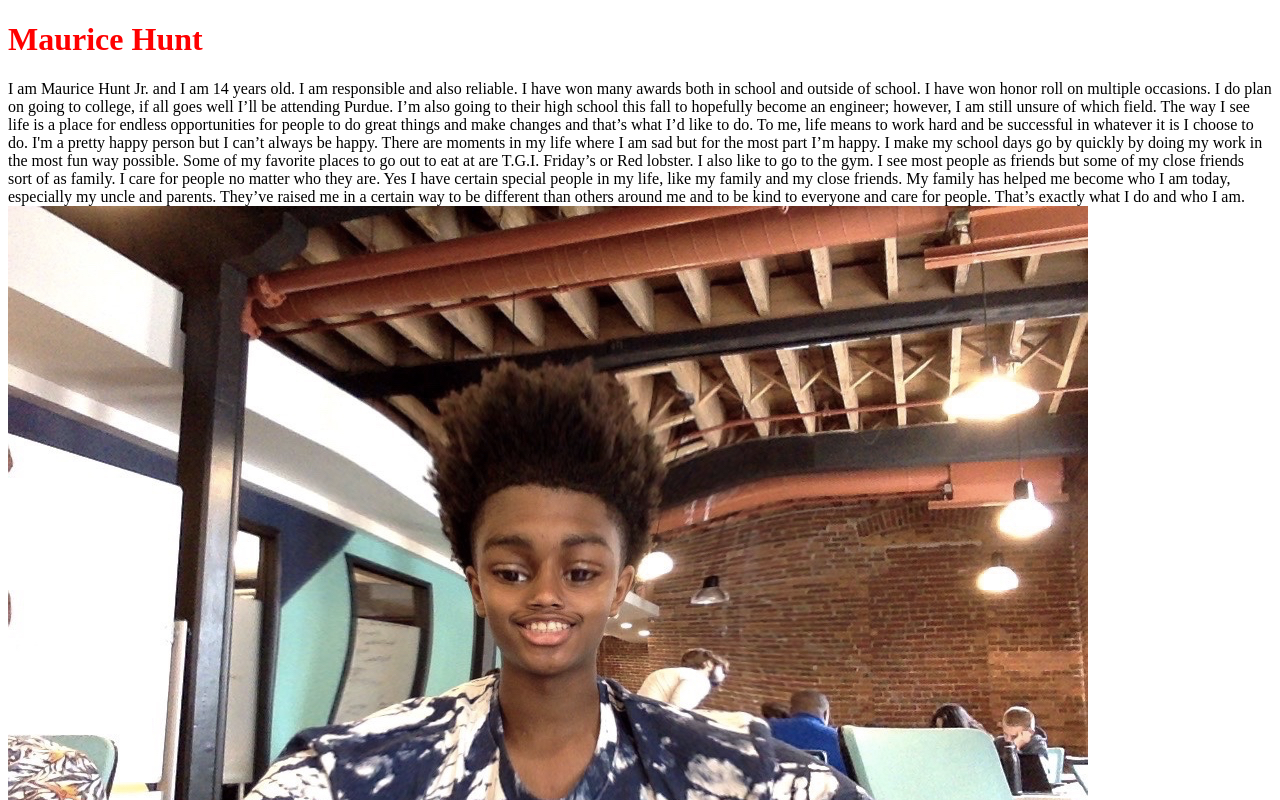
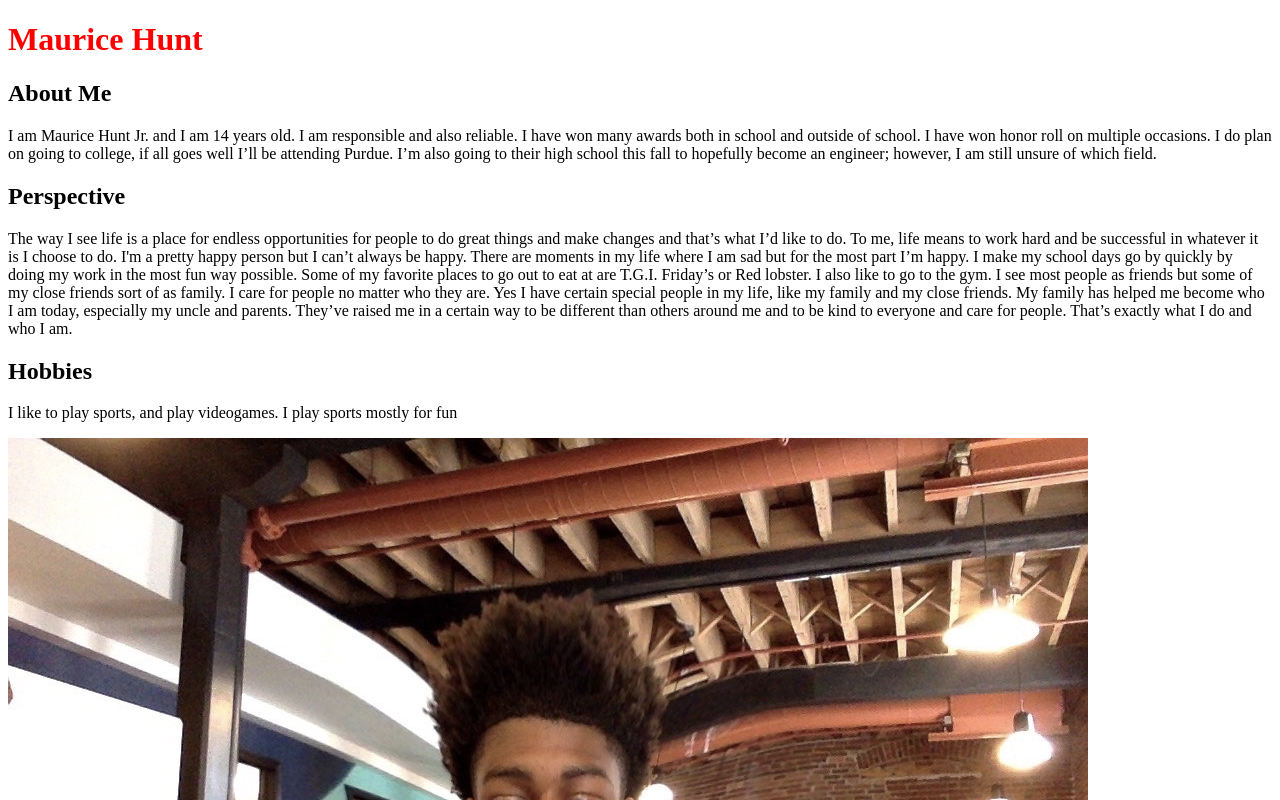
Before and after one commit to Mo22Hunt/Practice, a plain HTML site: page index.html in a window 1280 px wide. Shown: the top 800 px of the page. Drawn offline with Linux system fonts and the light colour scheme.

Commit message:
Update index.html

```diff
--- a/index.html
+++ b/index.html
@@ -1,13 +1,13 @@
 <!DOCTYPE html>
 <html
 <head><h1><font color="Red">Maurice Hunt</font></h1>
-
-I am Maurice Hunt Jr. and I am 14 years old. I am responsible and also reliable. I have won many awards both in school and outside of school. I have won honor roll on multiple occasions. I do plan on going to college, if all goes well I’ll be attending Purdue. I’m also going to their high school this fall to hopefully become an engineer; however, I am still unsure of which field.
-
-The way I see life is a place for endless opportunities for people to do great things and make changes and that’s what I’d like to do. To me, life means to work hard and be successful in whatever it is I choose to do. I'm a pretty happy person but I can’t always be happy. There are moments in my life where I am sad but for the most part I’m happy. I make my school days go by quickly by doing my work in the most fun way possible. Some of my favorite places to go out to eat at are T.G.I. Friday’s or Red lobster. I also like to go to the gym.
-
-I see most people as friends but some of my close friends sort of as family. I care for people no matter who they are. Yes I have certain special people in my life, like my family and my close friends. My family has helped me become who I am today, especially my uncle and parents. They’ve raised me in a certain way to be different than others around me and to be kind to everyone and care for people. That’s exactly what I do and who I am.
-
+    <h2>About Me</h2>
+<p>I am Maurice Hunt Jr. and I am 14 years old. I am responsible and also reliable. I have won many awards both in school and outside of school. I have won honor roll on multiple occasions. I do plan on going to college, if all goes well I’ll be attending Purdue. I’m also going to their high school this fall to hopefully become an engineer; however, I am still unsure of which field.</p>
+<h2>Perspective</h2>
+<p>The way I see life is a place for endless opportunities for people to do great things and make changes and that’s what I’d like to do. To me, life means to work hard and be successful in whatever it is I choose to do. I'm a pretty happy person but I can’t always be happy. There are moments in my life where I am sad but for the most part I’m happy. I make my school days go by quickly by doing my work in the most fun way possible. Some of my favorite places to go out to eat at are T.G.I. Friday’s or Red lobster. I also like to go to the gym.
+I see most people as friends but some of my close friends sort of as family. I care for people no matter who they are. Yes I have certain special people in my life, like my family and my close friends. My family has helped me become who I am today, especially my uncle and parents. They’ve raised me in a certain way to be different than others around me and to be kind to everyone and care for people. That’s exactly what I do and who I am.</p>
+<h2>Hobbies</h2>
+<p>I like to play sports, and play videogames. I play sports mostly for fun</p>
         <img src="maurice.jpg"/>
 </body>
 </html>
```
